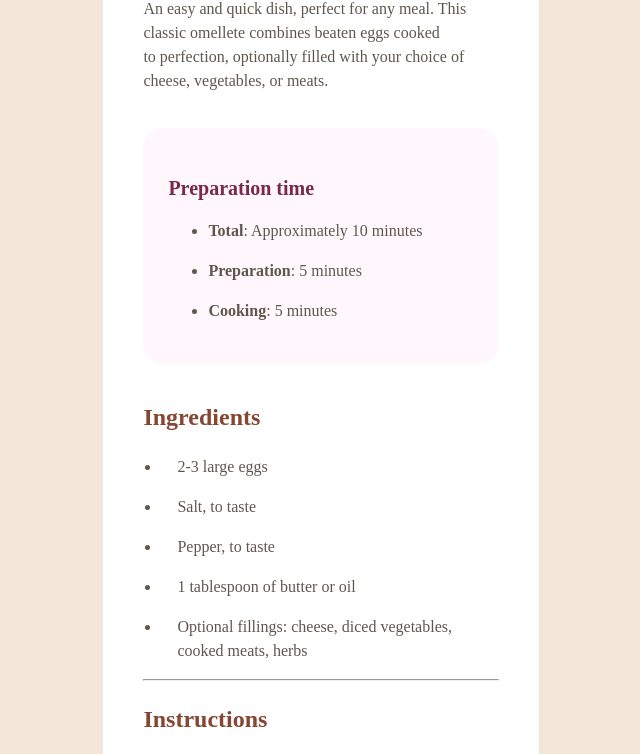
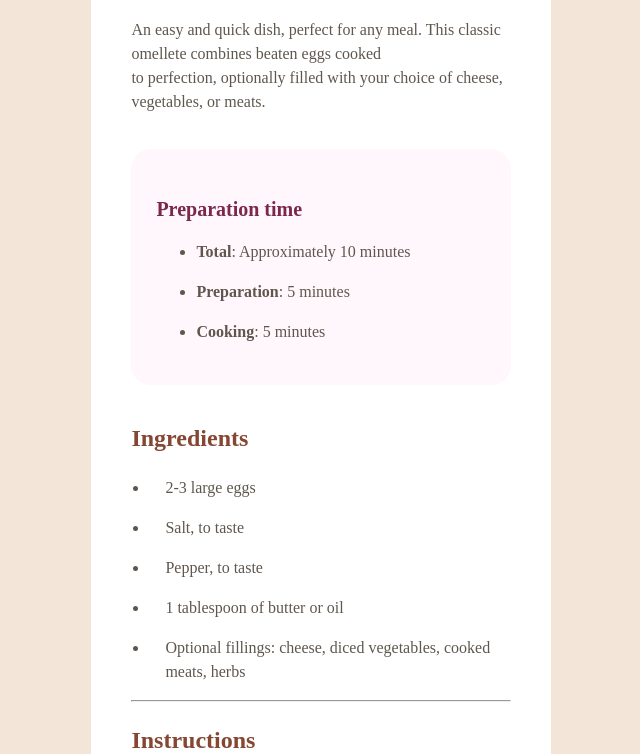
Before and after one commit to opzzybit/HTML-and-CSS-Projects, a plain HTML site: page index.html in a window 1280 px wide. Shown: the part 344-1098 px from the top of the page, without its empty margins (319-959 px from the left). Drawn offline with Linux system fonts and the light colour scheme.

Commit message:
Done with the the project

```diff
--- a/style.css
+++ b/style.css
@@ -4,7 +4,7 @@
   justify-content: center;
   color: #5f574e;
   line-height: 1.5;
-    padding: 40px
+  padding-top: 50px
 }
 
 .outer-layer {
@@ -12,7 +12,6 @@
   width: 30%;
   padding: 40px;
   border-radius: 24px;
-
 }
 
 .outer-layer img{
```
Also changed, not shown: index.html (+0 -65 lines). Lines whose indentation alone changed are shown as unchanged.
